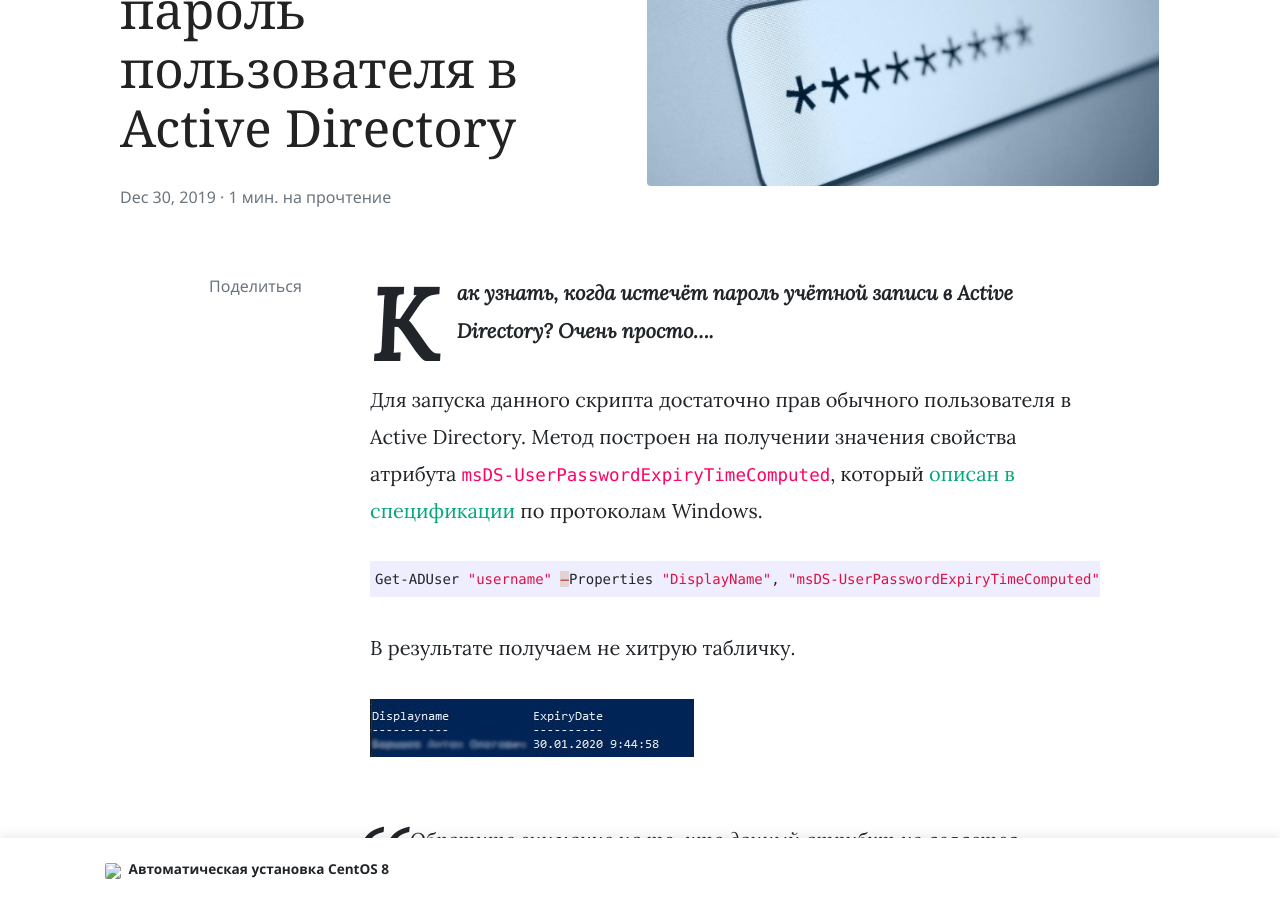
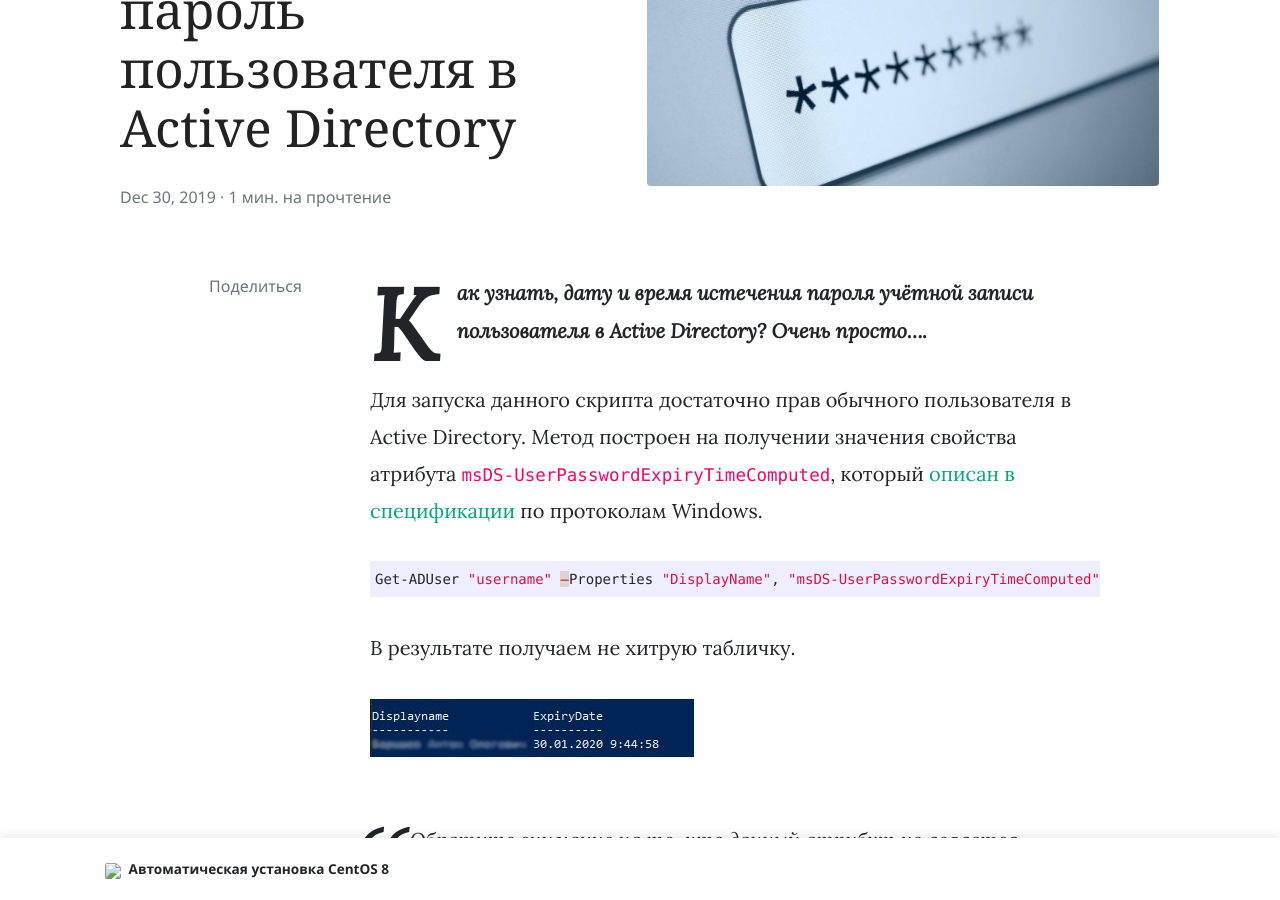
Before and after one commit to mdanshin/mdanshin.github.io, a Jekyll site: the page built from _posts/2019-12-30-UserPasswordExpiryTimeComputed.md, in a window 1280 px wide and 900 px high, scrolled down 303 px. Built offline with Jekyll 4.4.1, drawn with Linux system fonts in a browser that asks for light colours; nearby versions of some CDN libraries; comment, search, counter and statistics services are not loaded.

Commit message:
new post

```diff
--- a/_posts/2019-12-30-UserPasswordExpiryTimeComputed.md
+++ b/_posts/2019-12-30-UserPasswordExpiryTimeComputed.md
@@ -6,7 +6,7 @@ tags: [ Windows, Powershell, ActiveDirectory ]
 image: assets/images/UserPasswordExpiryTimeComputed/0.jpg
 author: Mikhail
 ---
-***Как узнать, когда истечёт пароль учётной записи в Active Directory? Очень просто....***
+***Как узнать, дату и время истечения пароля учётной записи пользователя в Active Directory? Очень просто....***
 
 Для запуска данного скрипта достаточно прав обычного пользователя в Active Directory. Метод построен на получении значения свойства атрибута `msDS-UserPasswordExpiryTimeComputed`, который [описан в спецификации](https://docs.microsoft.com/en-us/openspecs/windows_protocols/ms-ada2/bca90ab4-9317-42c0-aeec-127ddf2b2778) по протоколам Windows.
 
```
